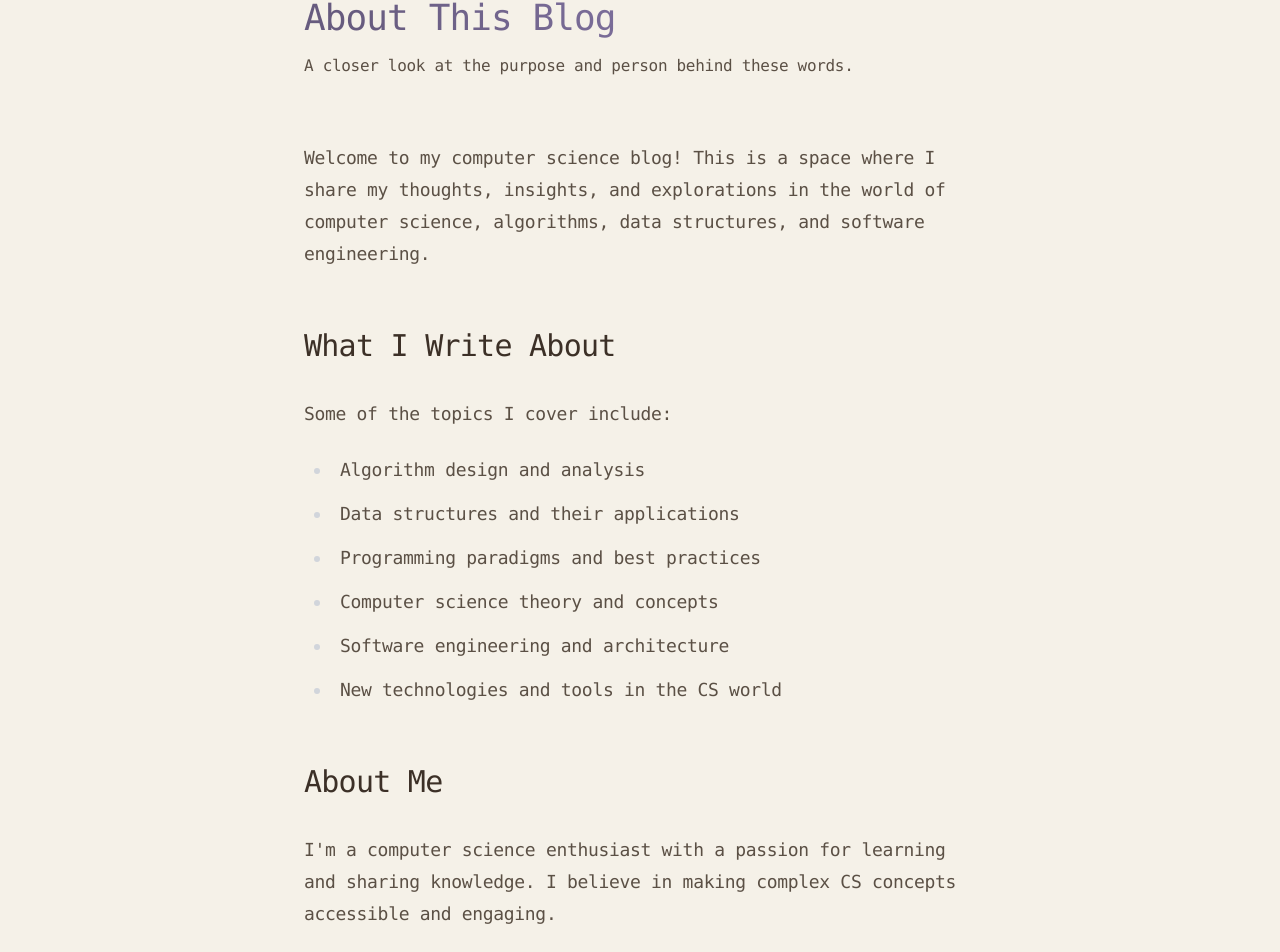
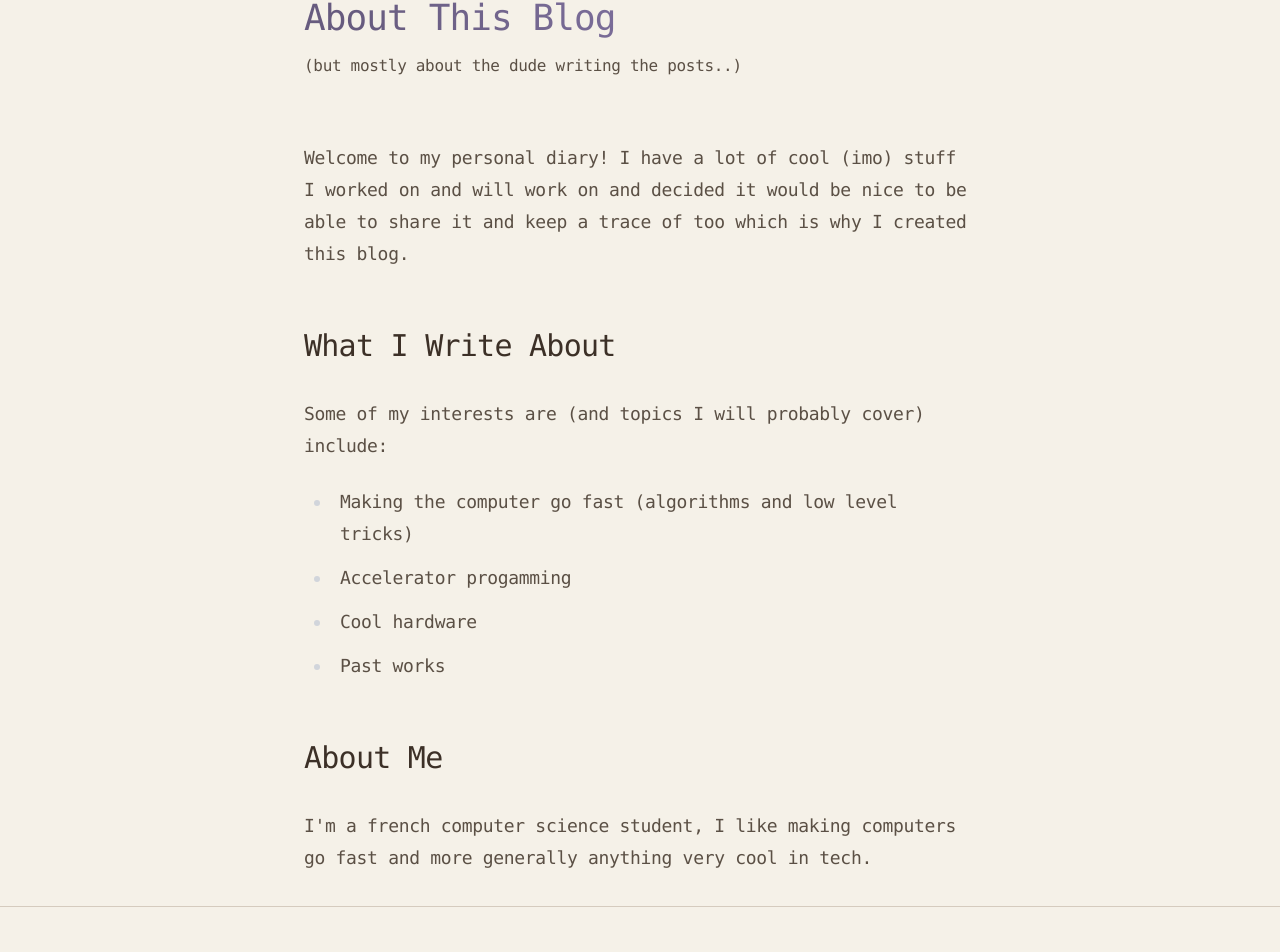
Before and after one commit to Leikoe/leikoe.github.io, a Next.js app: page /about in a window 1280 px wide. Shown: the part 183-1135 px from the top of the page. Built offline with nearby package versions, Linux system fonts and the light colour scheme.

Commit message:
rebrand home page and about

```diff
--- a/src/pages/about.tsx
+++ b/src/pages/about.tsx
@@ -25,41 +25,37 @@ export default function About() {
                 <div className="mb-16">
                     <h1 className="text-3xl lg:text-4xl font-normal mb-4 gradient-text inline-block tracking-tight">About This Blog</h1>
                     <p className="text-theme-body max-w-xl">
-                        A closer look at the purpose and person behind these words.
+                        (but mostly about the dude writing the posts..)
                     </p>
                 </div>
 
                 <div className="prose prose-lg max-w-none prose-headings:tracking-tight prose-headings:font-normal prose-p:text-theme-body prose-li:text-theme-body prose-a:text-theme-link prose-a:font-normal prose-a:no-underline hover:prose-a:underline prose-strong:text-theme-heading">
                     <p>
-                        Welcome to my computer science blog! This is a space where I share my thoughts,
-                        insights, and explorations in the world of computer science, algorithms,
-                        data structures, and software engineering.
+                        Welcome to my personal diary! I have a lot of cool (imo) stuff I worked on
+                        and will work on and decided it would be nice to be able to share it and keep a trace of too which is why I created this blog.
                     </p>
 
                     <h2>What I Write About</h2>
                     <p>
-                        Some of the topics I cover include:
+                        Some of my interests are (and topics I will probably cover) include:
                     </p>
                     <ul>
-                        <li>Algorithm design and analysis</li>
-                        <li>Data structures and their applications</li>
-                        <li>Programming paradigms and best practices</li>
-                        <li>Computer science theory and concepts</li>
-                        <li>Software engineering and architecture</li>
-                        <li>New technologies and tools in the CS world</li>
+                        <li>Making the computer go fast (algorithms and low level tricks)</li>
+                        <li>Accelerator progamming</li>
+                        <li>Cool hardware</li>
+                        <li>Past works</li>
                     </ul>
 
                     <h2>About Me</h2>
                     <p>
-                        I&apos;m a computer science enthusiast with a passion for learning and sharing knowledge.
-                        I believe in making complex CS concepts accessible and engaging.
+                        I&apos;m a french computer science student, I like making computers go fast and more generally anything very cool in tech.
                     </p>
 
-                    <h2>Contact</h2>
+                    {/* <h2>Contact</h2>
                     <p>
                         Have questions, suggestions, or just want to connect? Feel free to reach out to me at
                         [your email] or find me on [social media platforms].
-                    </p>
+                    </p> */}
                 </div>
             </div>
         </>
--- a/src/pages/index.tsx
+++ b/src/pages/index.tsx
@@ -15,11 +15,10 @@ export default function Home({ posts }: { posts: PostMetadata[] }) {
             <div className="space-y-16 py-8">
                 <section className="py-16 max-w-3xl mx-auto">
                     <h1 className="text-4xl md:text-5xl font-normal mb-6 tracking-tight gradient-text inline-block h-[8rem] sm:h-[4rem]">
-                        Computer Science Blog
+                        Léo&apos;s Blog
                     </h1>
                     <p className="text-xl text-theme-body max-w-2xl leading-relaxed">
-                        Exploring algorithms, data structures, and programming concepts through
-                        a lens of simplicity and elegance.
+                        Personal diary of an aspiring computer science wizard.
                     </p>
                 </section>
 
```
